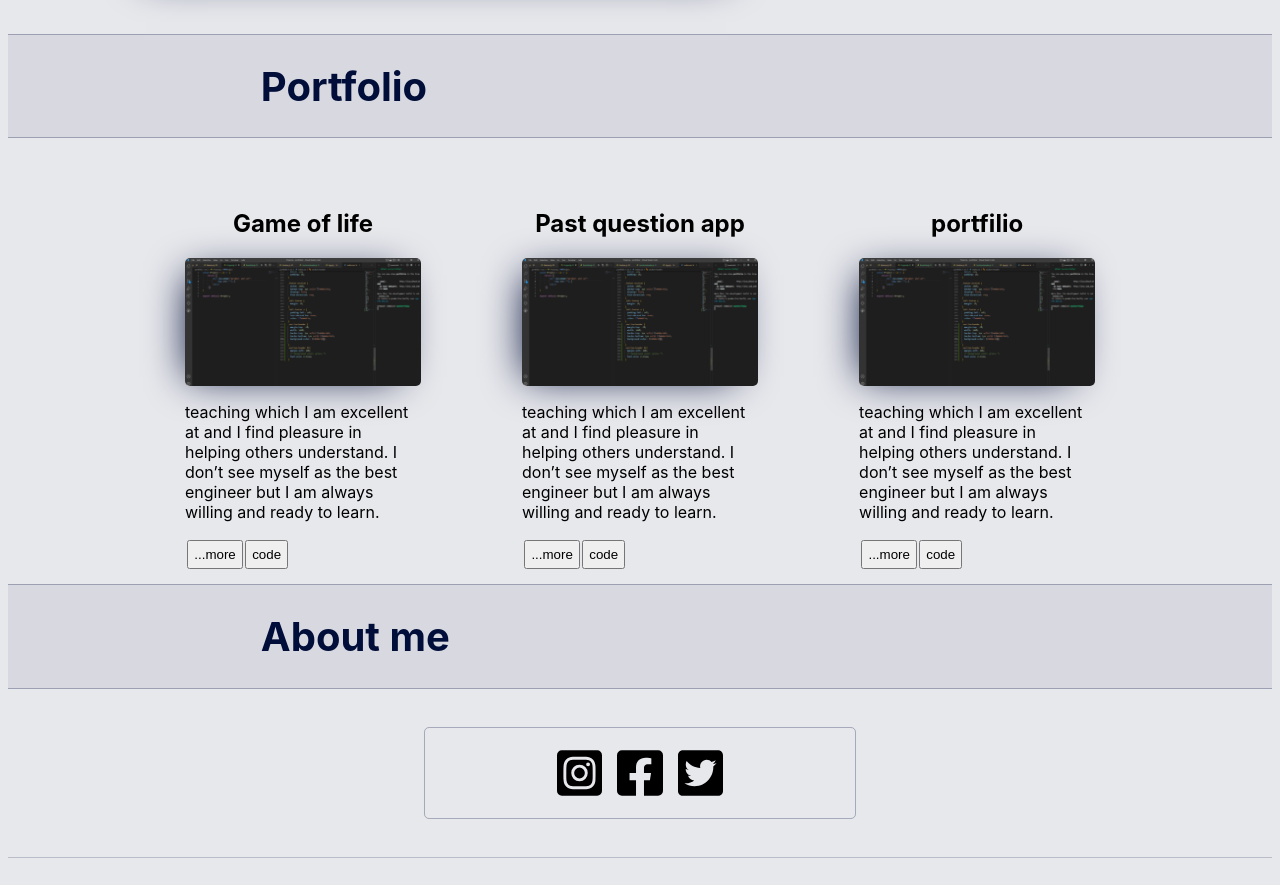
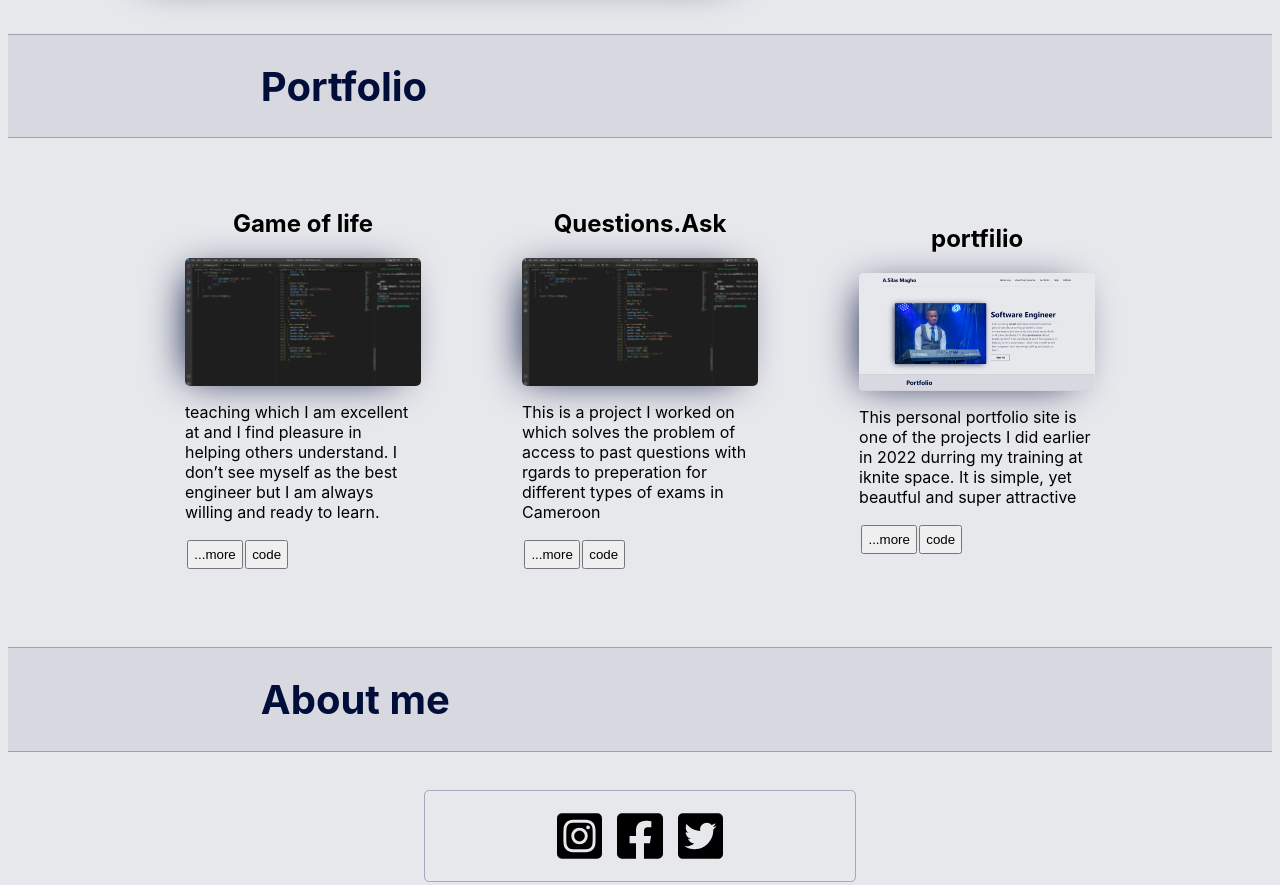
Before and after one commit to Casaemiro/myPortfolio, a React (Create React App) app: page / in a window 1280 px wide. Shown: the part 600-1485 px from the top of the page. Built offline with nearby package versions, Linux system fonts and the light colour scheme.

Commit message:
questions

```diff
--- a/src/Navbar.js
+++ b/src/Navbar.js
@@ -5,7 +5,7 @@ export const Navbar = () => {
             <h1>A.Silas Magho</h1>
             <div className="links">
                 <a href="iknite.space">about me</a>
-                <a href="iknite.space">download_resume</a>
+                <a href="https://drive.google.com/file/d/10LFultyGOU8XO3I8oNF6AEJN_3fTz77Q/view"  download>download_resume</a>
                 <a href="#portfolio">portfolio</a>
                 <a href="iknite.space">help</a>
                 <a href="https://github.com/Casaemiro">GitHub</a>
--- a/src/Portfolio.js
+++ b/src/Portfolio.js
@@ -1,12 +1,13 @@
 import Project from "./Project";
 import Capture from "./images/Capture.PNG"
+import Capture2 from "./images/Capture2.PNG"
 
 const Portfolio = () => {
     return (
         <div className="Portfolio-section">
             <Project image={Capture} projectHeading={"Game of life"} projectDescription={"teaching which I am excellent at and I find pleasure in helping others understand. I don’t see myself as the best engineer but I am always willing and ready to learn."}/>
-            <Project image={Capture} projectHeading={"Past question app"} projectDescription={"teaching which I am excellent at and I find pleasure in helping others understand. I don’t see myself as the best engineer but I am always willing and ready to learn."}/>
-            <Project image={Capture} projectHeading={"portfilio"} projectDescription={"teaching which I am excellent at and I find pleasure in helping others understand. I don’t see myself as the best engineer but I am always willing and ready to learn."}/>
+            <Project image={Capture} projectHeading={"Questions.Ask"} projectDescription={"This is a project I worked on which solves the problem of access to past questions with rgards to preperation for different types of exams in Cameroon"}/>
+            <Project image={Capture2} projectHeading={"portfilio"} projectDescription={"This personal portfolio site is one of the projects I did earlier in 2022 durring my training at iknite space. It is simple, yet beautful and super attractive"}/>
 
         </div>
      );
--- a/src/index.css
+++ b/src/index.css
@@ -175,6 +175,7 @@ h1 {
   flex-direction: row;
   align-items: center;
   justify-content: center;
+  padding-bottom: 5%;
 }
 .project-section {
   width: 400px;
```
Also changed, not shown: src/images/Capture2.PNG (added), src/images/Capture3.PNG (added).
